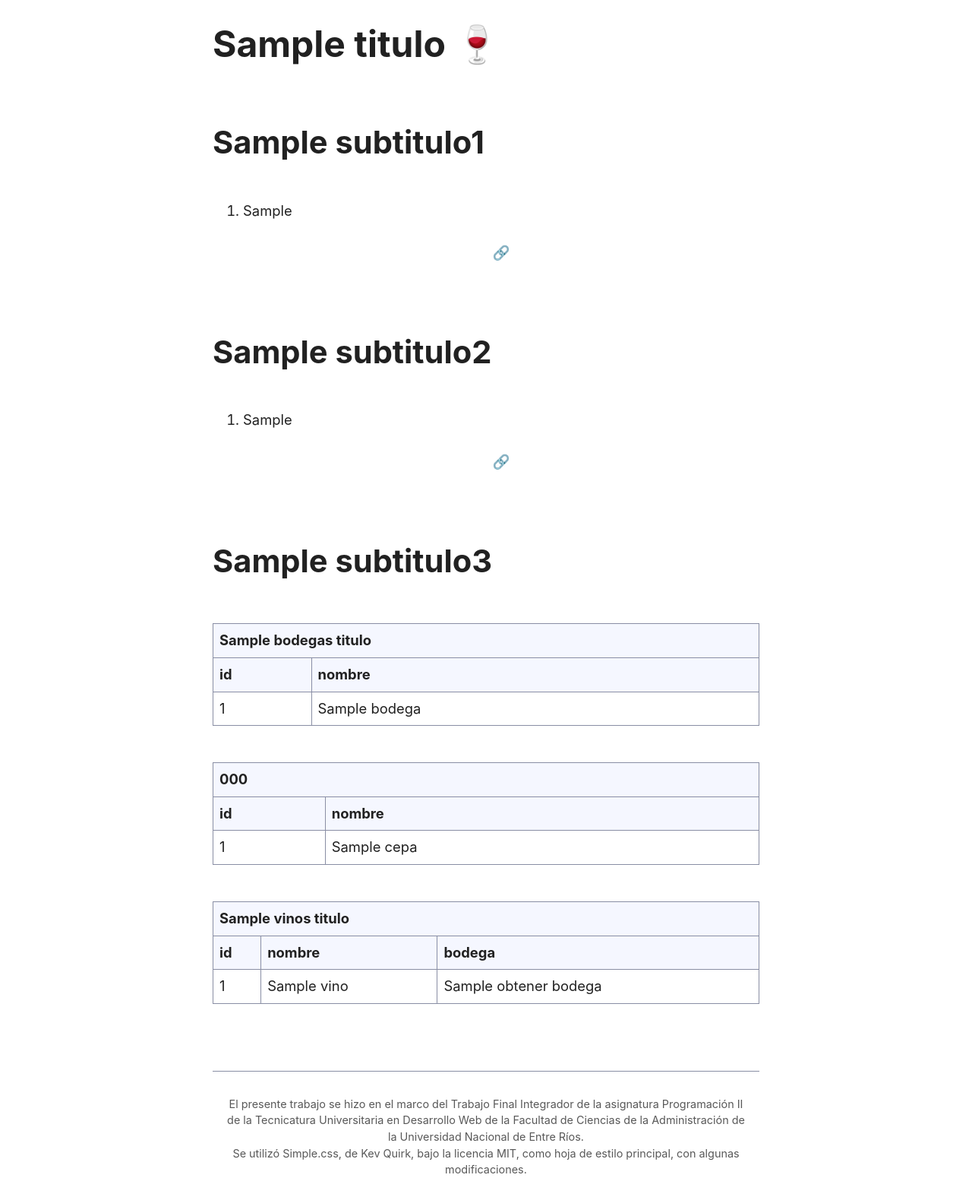
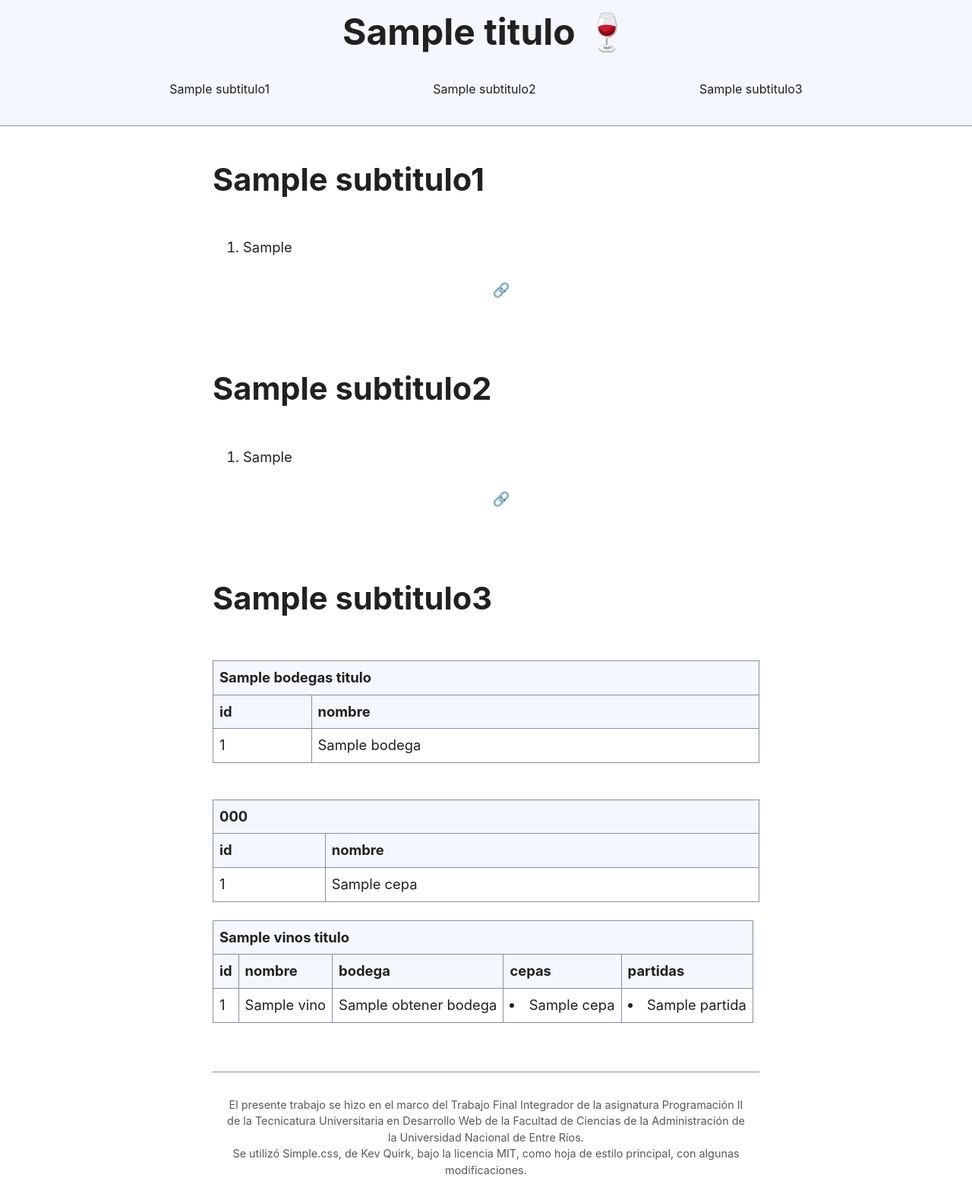
Before and after one commit to MauroRoth/uner-tudw-programacion2-tpi, a Flask app: template templates/index.html in a window 1280 px wide. Shown: the whole page at 76% size. Before the commit the page ends 1544 px from the top, so only its background shows below. Run offline with Flask 3, Linux system fonts and the light colour scheme; the template is opened without the code that fills it: most values are stand-ins (such as "Sample title", 1, 10 or a date in 2020).

Commit message:
sexto commit: se agregaron algunos archivos estáticos y se hicieron modificaciones en el template

```diff
--- a/templates/index.html
+++ b/templates/index.html
@@ -8,8 +8,16 @@
     <link rel="shortcut icon" href="/static/icons8-vino-y-copa-64.png" type="image/x-icon">
 </head>
 <body>
-    <h1>{{ titulo }} 🍷</h1>
-
+    <header>
+      <h1>{{ titulo }} 🍷</h1>
+      <nav>
+        <ul style="display: flex; flex-direction: row; justify-content: space-evenly;">
+          <li>{{subtitulo1}}</li>
+          <li>{{subtitulo2}}</li>
+          <li>{{subtitulo3}}</li>
+        </ul>
+      </nav>
+    </header>
     <h2>{{ subtitulo1 }}</h2>
     <ol>
       {% for d,u in recursos_solicitados %}
@@ -37,6 +45,7 @@
         </li><br>
       {% endfor %}
     </ol>
+
     <h2>{{ subtitulo3 }}</h2>
     <table class="bodegas">
       <tr>
@@ -74,9 +83,10 @@
       {% endfor %}
     </table>
 
+    <figure>
     <table class="vinos">
         <tr>
-          <th colspan="3">
+          <th colspan="5">
             {{ vinos_titulo }}
           </th>
         </tr>
@@ -84,15 +94,28 @@
           <th>id</th>
           <th>nombre</th>
           <th>bodega</th>
+          <th>cepas</th>
+          <th>partidas</th>
         </tr>
         {% for vino in vinos %}
         <tr>
           <td>{{ vino.obtenerId() }}</td>
           <td>{{ vino.obtenerNombre() }}</td>
           <td>{{ vino.obtenerBodega().obtenerNombre() }}</td>
+          <td>
+            {% for cepa in vino.obtenerCepas() %}
+              <li> {{ cepa.obtenerNombre() }} </li>
+            {% endfor %}
+          </td>
+          <td>
+            {% for partida in vino.obtenerPartidas() %}
+              <li> {{ partida }} </li>
+            {% endfor %}
+          </td>
         </tr>
       {% endfor %}
       </table>
+      </figure>
     <footer>
       El presente trabajo se hizo en el marco del Trabajo Final Integrador de la asignatura Programación II de la Tecnicatura Universitaria en Desarrollo Web de la Facultad de Ciencias de la Administración de la Universidad Nacional de Entre Ríos.
       <br>
```
Also changed, not shown: test.py (deleted, +0 -27 lines), static/360_F_901885181_1vcVRMomrNfSwe3xHpP5qqP5rV11MWAi.jpg (added), static/images.jpeg (added), static/wine-seamless-pattern-26672157.jpg (added).
